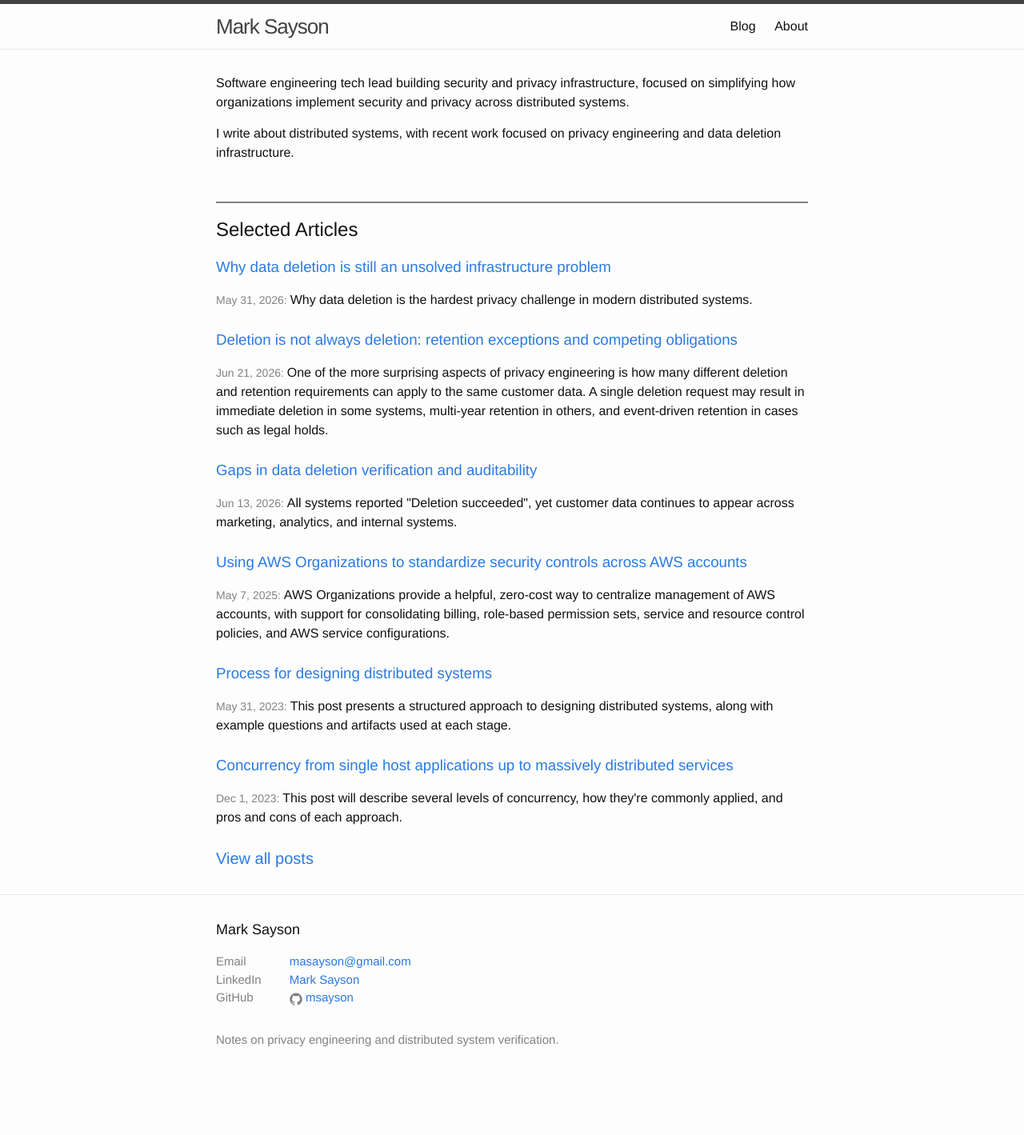
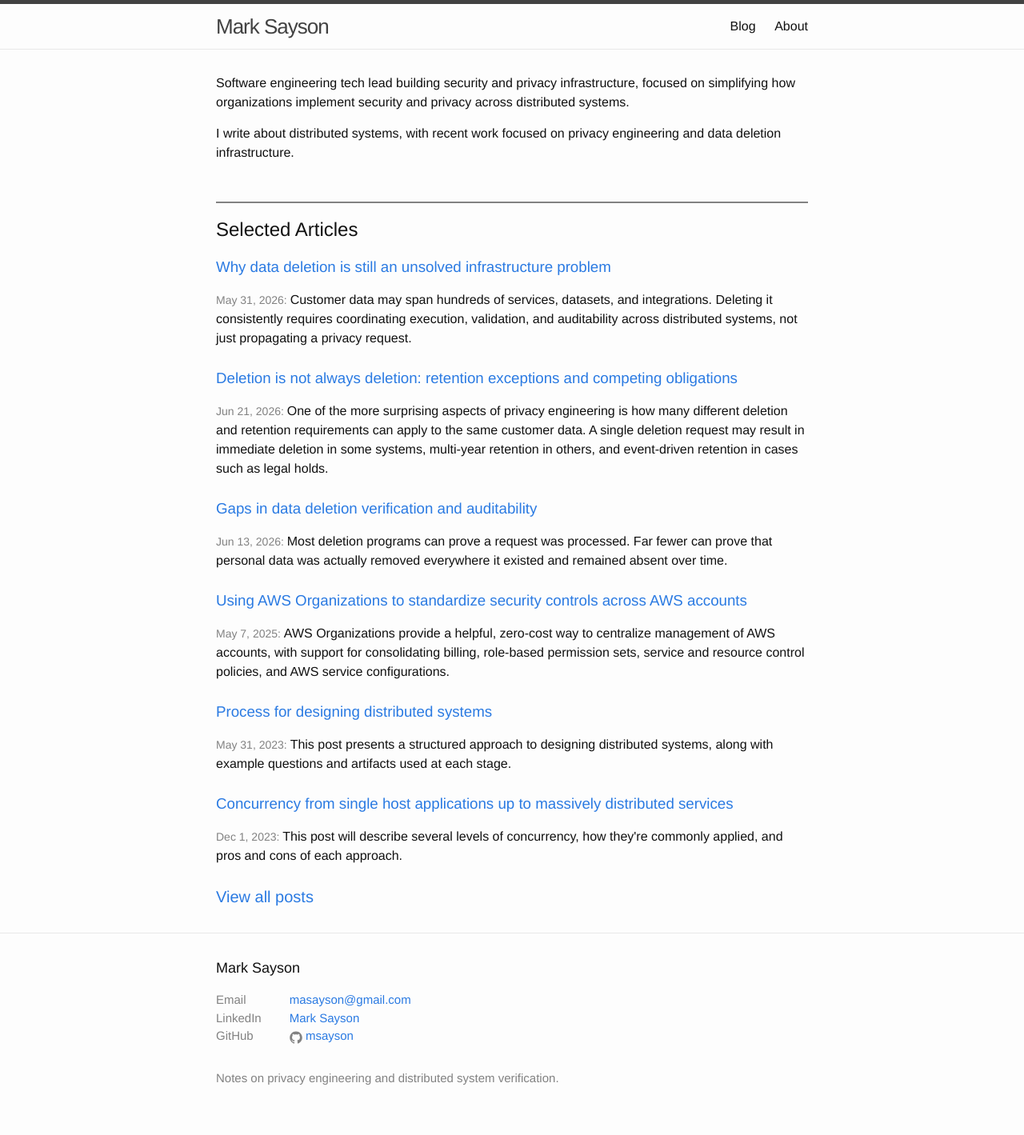
Before and after one commit to msayson/msayson.github.io, a Jekyll site: the page built from index.html, in a window 1280 px wide. Shown: the whole page at 80% size. Built offline with Jekyll 4.4.1, drawn with Linux system fonts in a browser that asks for light colours; before the commit the page ends 1371 px from its top, so only the background shows below that.

Commit message:
Expand privacy article excerpts

```diff
--- a/_posts/2026-05-30-why-data-deletion-is-still-unsolved.md
+++ b/_posts/2026-05-30-why-data-deletion-is-still-unsolved.md
@@ -3,7 +3,7 @@ layout: post
 title: "Why data deletion is still an unsolved infrastructure problem"
 date: 2026-05-30 20:30:00 -0800
 categories: privacy-engineering right-to-be-forgotten
-excerpt: "Why data deletion is the hardest privacy challenge in modern distributed systems."
+excerpt: "Customer data may span hundreds of services, datasets, and integrations. Deleting it consistently requires coordinating execution, validation, and auditability across distributed systems, not just propagating a privacy request."
 ---
 
 A customer submits a data deletion request that propagates across backend services. One service only partially deletes the customer's records due to a bug. Another misses the request because it was down for maintenance, and several analytics datasets were never integrated into the deletion process.
--- a/_posts/2026-06-12-gaps-in-data-deletion-verification-auditability.markdown
+++ b/_posts/2026-06-12-gaps-in-data-deletion-verification-auditability.markdown
@@ -3,7 +3,7 @@ layout: post
 title: "Gaps in data deletion verification and auditability"
 date: 2026-06-12 20:30:00 -0800
 categories: privacy-engineering right-to-be-forgotten
-excerpt: "All systems reported \"Deletion succeeded\", yet customer data continues to appear across marketing, analytics, and internal systems."
+excerpt: "Most deletion programs can prove a request was processed. Far fewer can prove that personal data was actually removed everywhere it existed and remained absent over time."
 ---
 
 All systems reported "Deletion succeeded" after Kathy submitted a data deletion request on the company website last month.  Yet she is still receiving personalized marketing emails, internal services are still passing around her data, and her order history still appears in business analytics reports.
```
Also changed, not shown: _posts/2026-06-03-why-deletion-means-different-things.md (+1 -1 lines).
